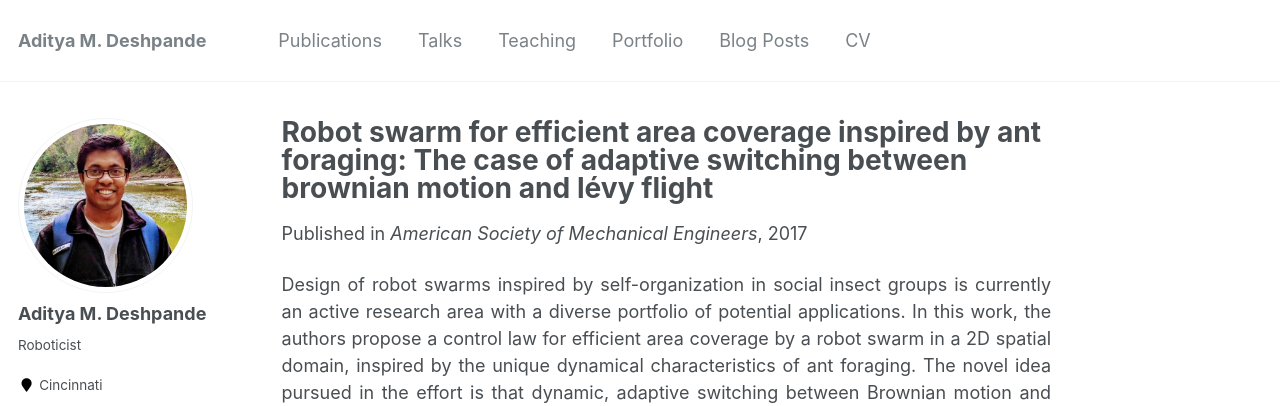
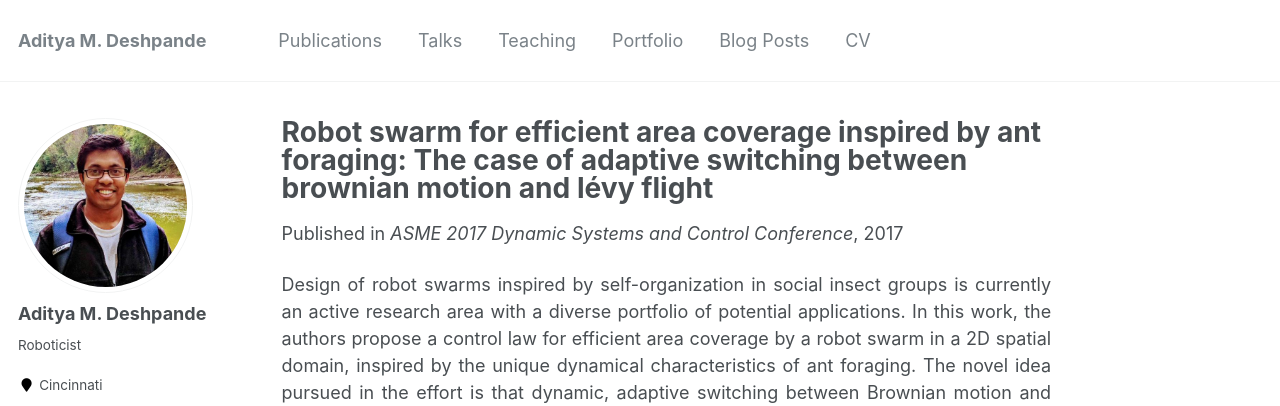
Before and after one commit to adipandas/adipandas.github.io, a Jekyll site: the page built from _publications/2017-10-11-antlevy.md, in a window 1280 px wide and 900 px high. Shown: the top 406 px of the window. Built offline with Jekyll 4.4.1, drawn with Linux system fonts in a browser that asks for light colours; comment, search, counter and statistics services are not loaded.

Commit message:
Update 2017-10-11-antlevy.md

```diff
--- a/_publications/2017-10-11-antlevy.md
+++ b/_publications/2017-10-11-antlevy.md
@@ -4,7 +4,7 @@ collection:
 permalink:
 excerpt:
 date: 2017-10-11
-venue: 'American Society of Mechanical Engineers'
+venue: ' ASME 2017 Dynamic Systems and Control Conference'
 ---
 
 Design of robot swarms inspired by self-organization in social insect groups is currently an active research area with a diverse portfolio of potential applications. In this work, the authors propose a control law for efficient area coverage by a robot swarm in a 2D spatial domain, inspired by the unique dynamical characteristics of ant foraging. The novel idea pursued in the effort is that dynamic, adaptive switching between Brownian motion and Lévy flight in the stochastic component of the search increases the efficiency of the search. Influence of different pheromone (the virtual chemotactic agent that drives the foraging) threshold values for switching between Lévy flights and Brownian motion is studied using two performance metrics — area coverage and visit entropy. The results highlight the advantages of the switching strategy for the control framework, particularly in cases when the object of the search is scarce in quantity or getting depleted in real-time.
```
